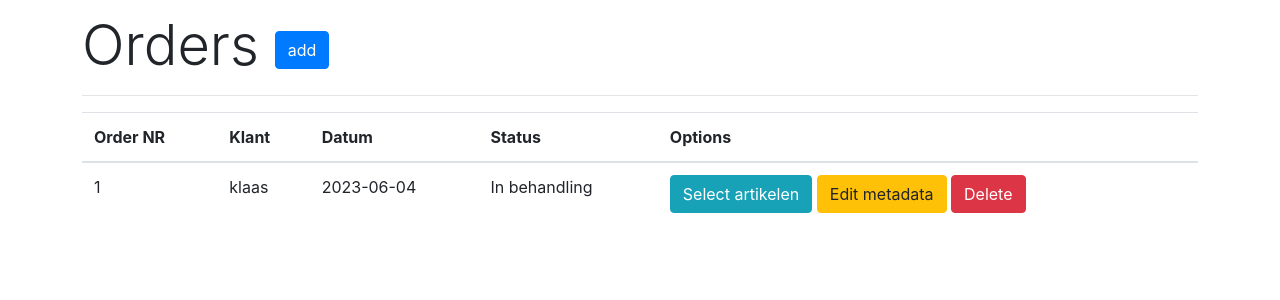
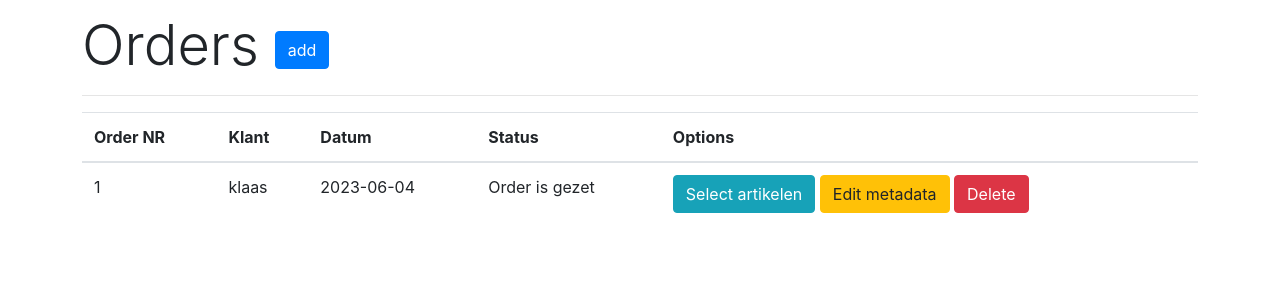
Before and after one commit to BruddaCode/bas-winkel, a PHP site: page /orders in a window 1280 px wide. Shown: the part 56-356 px from the top of the page. Run offline with PHP 8.4, Linux system fonts and the light colour scheme; data comes from the database, SQL or seed files in the repository; some libraries are stand-ins or nearby versions.

Commit message:
fixed text

```diff
--- a/components/pages/orders.php
+++ b/components/pages/orders.php
@@ -48,16 +48,16 @@ $table_body = iterator_to_array($order->selectOrders());
 for ($i = 0; $i < count($table_body); $i++) {
 	switch ($table_body[$i][3]) {
 		case 0:
-			$table_body[$i][3] = "In behandling";
+			$table_body[$i][3] = "Order is gezet";
 			break;
 		case 1:
-			$table_body[$i][3] = "Verzonden";
+			$table_body[$i][3] = "Magazijn werker pakt artikelen";
 			break;
 		case 2:
-			$table_body[$i][3] = "Bezorged";
+			$table_body[$i][3] = "Tas met artikelen wordt overhandigt aan bezorger";
 			break;
 		default:
-			$table_body[$i][3] = "Onbekende status";
+			$table_body[$i][3] = "Tas is bezorgd en ontvangen";
 			break;
 	}
 	$options = "<a href='orders_artikelen?id=" . $table_body[$i]["verkordid"] . "' class='btn btn-info'>Select artikelen</a> ";
```
